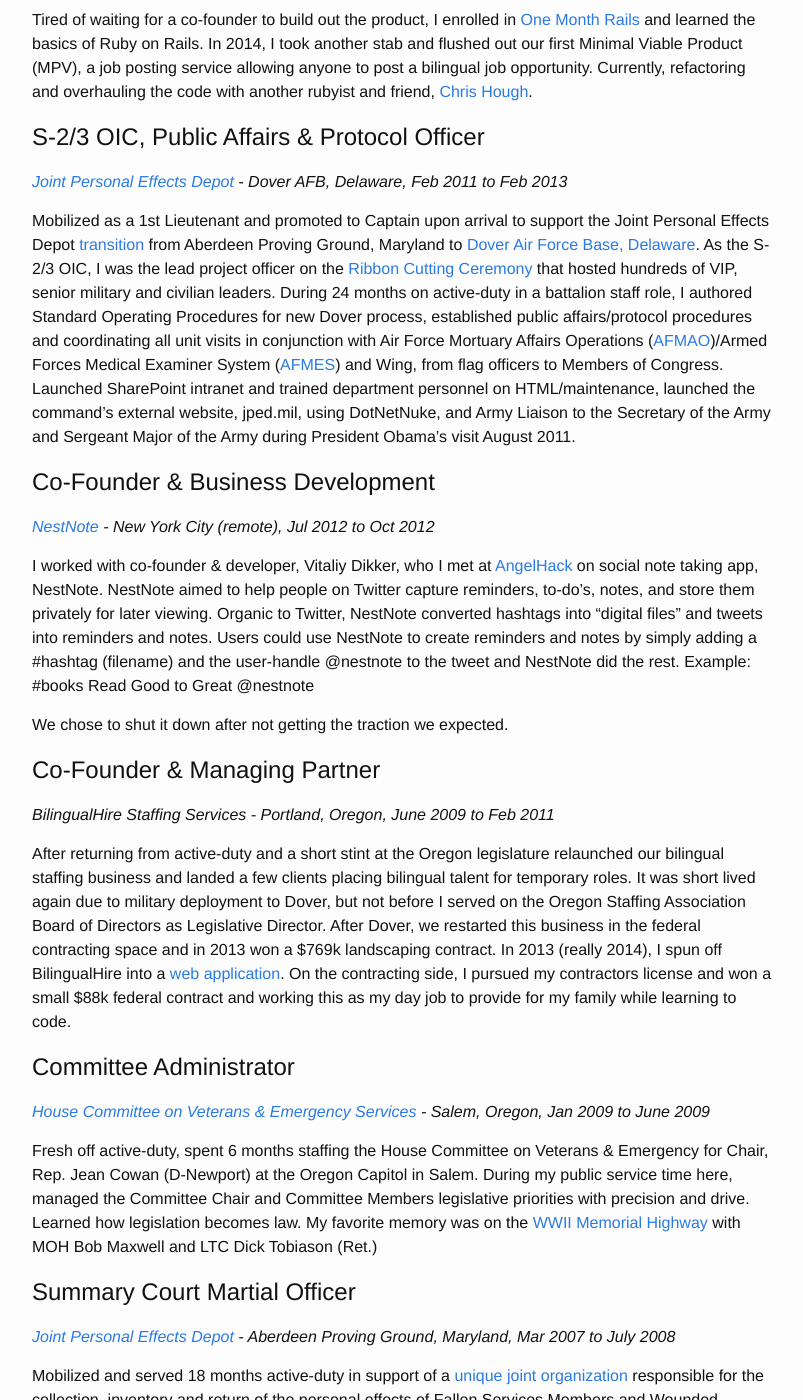
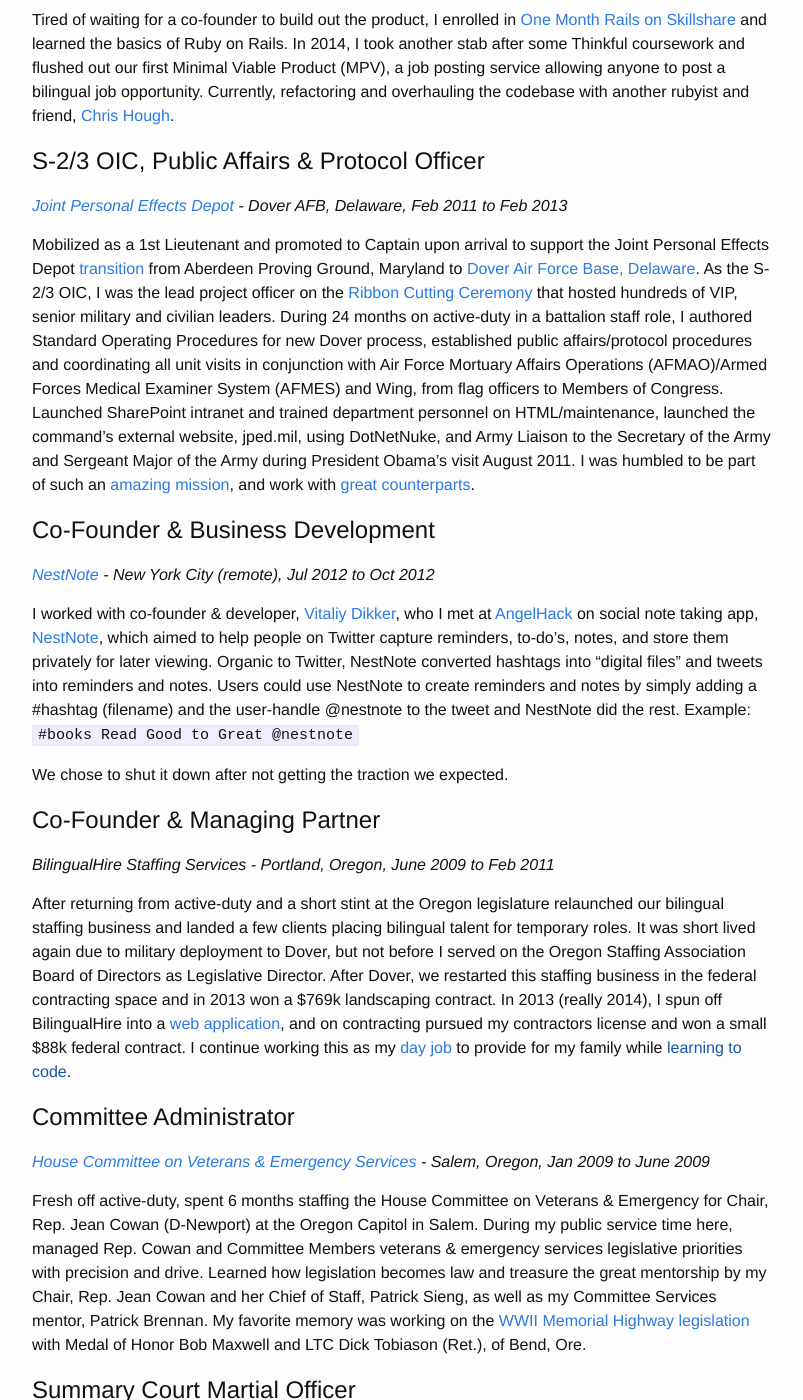
Before and after one commit to davidmolina/davidmolina.github.io, a Jekyll site: the page built from resume.md, in a window 1280 px wide and 1400 px high, scrolled down 1869 px. Shown: the whole window, without its empty margins (238-1041 px from the left). Built offline with Jekyll 4.4.1, drawn with Linux system fonts in a browser that asks for light colours; some of the changed text lies outside the part shown.

Commit message:
Update resume

```diff
--- a/resume.md
+++ b/resume.md
@@ -15,7 +15,7 @@
 
 Activities and Societies: Student Government, Army ROTC, Sigma Nu Fraternity, Kalmekak and MEChA
 
-During Army bootcamp I applied and was accepted for the 2001-2002 academic year. After graduating AIT, I packed up my personal stuff in Mount Vernon, drove to Corvallis and enrolled in spring 2001. I fell in love with, "*the study of who gets what, when and how*," and after a semester chose political science as my major. After 9/11, I contracted as an MS III cadet replacing my Private First Class (PFC) rank with Cadet rank and began my journey to be a Commissionined Officer.
+During [Army bootcamp](https://twitter.com/davidcmolina/status/479841428747476992) I applied and was accepted for the 2001-2002 academic year. After graduating AIT, I packed up my personal stuff in Mount Vernon, drove to Corvallis and enrolled in spring 2001. I fell in love with, "*the study of who gets what, when and how*," and after a semester chose political science as my major. After 9/11, I contracted as an MS III cadet replacing my Private First Class (PFC) rank with Cadet rank and began my journey to be a Commissionined Officer.
 
 # Skagit Valley College
 
@@ -48,7 +48,7 @@
 I spent summer 2005 living half the time in the Georgia woods planning, rehearsing and executing military training operations. The other half in class writing OPORDs. Mornings we ran 5ks to, *"When my granny was 91"* and *"C-130 Rolling Down the Strip."*
 
 ## Skills
-I enjoy using Ruby on Rails and Jekyll. Currently I'm learning Ember and Hugo, and store all my code in [GitHub](https://github.com/davidmolina?tab=activity). Prior to learning about  Jekyll, I used WordPress, SharePoint, and DotNetNuke for blogging.
+I enjoy using Ruby on Rails and Jekyll. Currently I'm learning Ember and Hugo, and store all my code in [GitHub](https://github.com/davidmolina?tab=activity). Prior to falling in love with Jekyll, I used Middleman, WordPress, SharePoint, and DotNetNuke.
 
 ## Work Experience
 
@@ -56,20 +56,20 @@
 
 *[BilingualHire](http://bilingualhire.co) - Portland, Oregon, Feb 2013 to Present*
 
-Tired of waiting for a co-founder to build out the product, I enrolled in [One Month Rails](https://www.skillshare.com/classes/technology/Teach-Yourself-to-Code-One-Month-Rails/1289605848/projects/983) and learned the basics of Ruby on Rails. In 2014, I took another stab and flushed out our first Minimal Viable Product (MPV), a job posting service allowing anyone to post a bilingual job opportunity. Currently, refactoring and overhauling the code with another rubyist and friend, [Chris Hough](https://github.com/chrishough/my-resume).
+Tired of waiting for a co-founder to build out the product, I enrolled in [One Month Rails on Skillshare](https://www.skillshare.com/classes/technology/Teach-Yourself-to-Code-One-Month-Rails/1289605848/projects/983) and learned the basics of Ruby on Rails. In 2014, I took another stab after some Thinkful coursework and flushed out our first Minimal Viable Product (MPV), a job posting service allowing anyone to post a bilingual job opportunity. Currently, refactoring and overhauling the codebase with another rubyist and friend, [Chris Hough](https://github.com/chrishough/my-resume).
 
 # S-2/3 OIC, Public Affairs & Protocol Officer
 
 *[Joint Personal Effects Depot](http://www.army.mil/article/104747/) - Dover AFB, Delaware,
 Feb 2011 to Feb 2013*
 
-Mobilized as a 1st Lieutenant and promoted to Captain upon arrival to support the Joint Personal Effects Depot [transition](http://www.dover.af.mil/news/story.asp?id=123252347) from Aberdeen Proving Ground, Maryland to [Dover Air Force Base, Delaware](https://www.flickr.com/photos/davidcmolina/albums/72157626376244957). As the S-2/3 OIC, I was the lead project officer on the [Ribbon Cutting Ceremony](https://www.flickr.com/photos/davidcmolina/albums/72157626431083423) that hosted hundreds of VIP, senior military and civilian leaders. During 24 months on active-duty in a battalion staff role, I authored Standard Operating Procedures for new Dover process, established public affairs/protocol procedures and coordinating all unit visits in conjunction with Air Force Mortuary Affairs Operations ([AFMAO](http://www.mortuary.af.mil/))/Armed Forces Medical Examiner System ([AFMES](http://www.health.mil/afmes)) and Wing, from flag officers to Members of Congress. Launched SharePoint intranet and trained department personnel on HTML/maintenance, launched the command's external website, jped.mil, using DotNetNuke, and Army Liaison to the Secretary of the Army and Sergeant Major of the Army during President Obama's visit August 2011.
+Mobilized as a 1st Lieutenant and promoted to Captain upon arrival to support the Joint Personal Effects Depot [transition](http://www.dover.af.mil/news/story.asp?id=123252347) from Aberdeen Proving Ground, Maryland to [Dover Air Force Base, Delaware](https://www.flickr.com/photos/davidcmolina/albums/72157626376244957). As the S-2/3 OIC, I was the lead project officer on the [Ribbon Cutting Ceremony](https://www.flickr.com/photos/davidcmolina/albums/72157626431083423) that hosted hundreds of VIP, senior military and civilian leaders. During 24 months on active-duty in a battalion staff role, I authored Standard Operating Procedures for new Dover process, established public affairs/protocol procedures and coordinating all unit visits in conjunction with Air Force Mortuary Affairs Operations (AFMAO)/Armed Forces Medical Examiner System (AFMES) and Wing, from flag officers to Members of Congress. Launched SharePoint intranet and trained department personnel on HTML/maintenance, launched the command's external website, jped.mil, using DotNetNuke, and Army Liaison to the Secretary of the Army and Sergeant Major of the Army during President Obama's visit August 2011. I was humbled to be part of such an [amazing mission](https://twitter.com/davidcmolina/status/284748039019712512), and work with [great counterparts](https://twitter.com/davidcmolina/status/293833974575415298).
 
 # Co-Founder & Business Development
 
 *[NestNote](https://www.crunchbase.com/organization/nestnote#/entity) - New York City (remote), Jul 2012 to Oct 2012*
 
-I worked with co-founder & developer, Vitaliy Dikker, who I met at [AngelHack](https://www.pinterest.com/yangbodu/angelhackny/) on social note taking app, NestNote. NestNote aimed to help people on Twitter capture reminders, to-do's, notes, and store them privately for later viewing. Organic to Twitter, NestNote converted hashtags into "digital files" and tweets into reminders and notes. Users could use NestNote to create reminders and notes by simply adding a #hashtag (filename) and the user-handle @nestnote to the tweet and NestNote did the rest. Example: #books Read Good to Great @nestnote
+I worked with co-founder & developer, [Vitaliy Dikker](https://twitter.com/davidcmolina/status/216910406667608065), who I met at [AngelHack](https://twitter.com/davidcmolina/status/217020769396469760) on social note taking app, [NestNote](https://twitter.com/davidcmolina/status/220897990712377344), which aimed to help people on Twitter capture reminders, to-do's, notes, and store them privately for later viewing. Organic to Twitter, NestNote converted hashtags into "digital files" and tweets into reminders and notes. Users could use NestNote to create reminders and notes by simply adding a #hashtag (filename) and the user-handle @nestnote to the tweet and NestNote did the rest. Example: `#books Read Good to Great @nestnote`
 
 We chose to shut it down after not getting the traction we expected.
 
@@ -77,13 +77,13 @@
 
 *BilingualHire Staffing Services - Portland, Oregon, June 2009 to Feb 2011*
 
-After returning from active-duty and a short stint at the Oregon legislature relaunched our bilingual staffing business and landed a few clients placing bilingual talent for temporary roles. It was short lived again due to military deployment to Dover, but not before I served on the Oregon Staffing Association Board of Directors as Legislative Director. After Dover, we restarted this business in the federal contracting space and in 2013 won a $769k landscaping contract. In 2013 (really 2014), I spun off BilingualHire into a [web application](http://bilingualhire.co). On the contracting side, I pursued my contractors license and won a small $88k federal contract and working this as my day job to provide for my family while learning to code.
+After returning from active-duty and a short stint at the Oregon legislature relaunched our bilingual staffing business and landed a few clients placing bilingual talent for temporary roles. It was short lived again due to military deployment to Dover, but not before I served on the Oregon Staffing Association Board of Directors as Legislative Director. After Dover, we restarted this staffing business in the federal contracting space and in 2013 won a $769k landscaping contract. In 2013 (really 2014), I spun off BilingualHire into a [web application](http://bilingualhire.co), and on contracting pursued my contractors license and won a small $88k federal contract. I continue working this as my [day job](https://twitter.com/davidcmolina/status/478228764963266560) to provide for my family while [learning to code]().
 
 # Committee Administrator
 
 *[House Committee on Veterans & Emergency Services](https://olis.leg.state.or.us/liz/2009R1/Committees/HVES/Overview) - Salem, Oregon, Jan 2009 to June 2009*
 
-Fresh off active-duty, spent 6 months staffing the House Committee on Veterans & Emergency for Chair, Rep. Jean Cowan (D-Newport) at the Oregon Capitol in Salem. During my public service time here, managed the Committee Chair and Committee Members legislative priorities with precision and drive. Learned how legislation becomes law. My favorite memory was on the [WWII Memorial Highway](http://bendheroes.org/highway/) with MOH Bob Maxwell and LTC Dick Tobiason (Ret.)
+Fresh off active-duty, spent 6 months staffing the House Committee on Veterans & Emergency for Chair, Rep. Jean Cowan (D-Newport) at the Oregon Capitol in Salem. During my public service time here, managed Rep. Cowan and Committee Members veterans & emergency services legislative priorities with precision and drive. Learned how legislation becomes law and treasure the great mentorship by my Chair, Rep. Jean Cowan and her Chief of Staff, Patrick Sieng, as well as my Committee Services mentor, Patrick Brennan. My favorite memory was working on the [WWII Memorial Highway legislation](http://bendheroes.org/highway/) with Medal of Honor Bob Maxwell and LTC Dick Tobiason (Ret.), of Bend, Ore.
 
 # Summary Court Martial Officer
 *[Joint Personal Effects Depot](http://www.c-span.org/video/?195351-1/joint-personal-effects-depot) - Aberdeen Proving Ground, Maryland, Mar 2007 to July 2008*
@@ -116,17 +116,17 @@
 
 Served as the first Director of Fund Development & Special Projects for the Susannah Maria Gurule (SMG) Foundation, a Latina/o healthy advocacy community-based organization dedicated towards reducing health disparities by educating families and children, empowering young Latina women and breast-cancer preventative awareness.
 
-During my short tenure, coordinated the Salud Familiar Latina/o Family Health Fair & Conference at the University of Portland, the Latinos & Diabetes Seminar for Primary Care Providers at the World Forestry Center, and won a $10K grant from the Lowe's Charitable & Educational Foundation for organizational facility improvements. I was also a member of the Willamette Valley Development Officers. I worked under the guidance of Executive Director, Marie Dahlstrom, and founder, Clara Padilla-Andrews.
+During my short tenure, coordinated the Salud Familiar Latina/o Family Health Fair & Conference at the University of Portland, the Latinos & Diabetes Seminar for Primary Care Providers at the World Forestry Center, and won a $10K grant from the Lowe's Charitable & Educational Foundation for organizational facility improvements. I was also a member of the Willamette Valley Development Officers. I worked under the guidance of Executive Director, Marie Dahlstrom, and founder/board chair, Clara Padilla-Andrews.
 
 # Guest Writer
 
 *El Hispanic News y Más - Portland, Oregon, Oct 2003 to Mar 2004*
 
-I returned to the states after Costa Rica determined to own a media company and write. I reached out to this historic Portland Hispanic publication, and began writing. I credit Clara Padilla-Andrews and Julie Garza for giving me a shot. Wrote just a few articles in-between finishing up my political science degree:
+I returned to the states after Costa Rica determined to own a media company and write. I reached out to this historic Portland Hispanic publication, and began writing. I credit owner, Clara Padilla-Andrews, and editor-in-chief, Julie Cortez for giving me a shot. Wrote just a few articles in-between finishing up my political science degree:
 
-- Los Angeles, California: Dec 17, 2003, *"Series of Spanish Rock Concerts Raises Scholarships for Hispanics (Serie Nacional de Conciertos de Rock en Espanol Recauda Fondos Para Becas Hispanas)."*
+- Los Angeles, California: Dec 17, 2003, *"Series of Spanish Rock Concerts Raises Scholarships for Hispanics."*
 
-- Woodburn, Oregon: Oct 29, 2003, *"Latino Educational and Recreational Network Receives High Award (Red Latina Educativa y Recreativa Recibe Importante Galardon)."*
+- Woodburn, Oregon: Oct 29, 2003, *"Latino Educational and Recreational Network Receives High Award."*
 
 # Journalism Intern
 
@@ -134,7 +134,7 @@
 
 Accepted to an international internship (IE3) in San Jose, Costa Rica, I researched, drafted and published articles for the Institute for Central American Studies (ICAS) monthly journal, Mesoamerica, that focused on the realities of Central America and understanding of the region.
 
-I cut my teeth here writing and credit the Executive Director, Linda Holland, for her persistence and helping me improve my writing. In 2014, ICAS was renamed to the [Institute for Central American Development Studies](http://icads.org/). During my time in-country, I joined the [Club de Montañismo at La Universidad de Costa Rica](http://www.clubmont.ucr.ac.cr/) and trekked a ton throughout the beautiful country to places that were not on tourist maps.
+I cut my teeth here writing and credit the Executive Director, Linda Holland, for her persistence and helping me improve my writing. In 2014, ICAS was renamed to the [Institute for Central American Development Studies](http://icads.org/). During my time in-country, I joined the [Club de Montañismo at La Universidad de Costa Rica](http://www.clubmont.ucr.ac.cr/) and trekked a ton throughout country to places that were not on tourist maps. I also improved my Spanish during this time.
 
 # Cadet
 
@@ -154,7 +154,7 @@
 
 *[Operation Code](http://operationcode.org)* - Portland, Oregon, Aug 2014 to Present
 
-Determined to learn to code and build my dream web application using my education benefits earned after a decade in uniform, I created a website to petition our U.S. Congress to expand the New GI Bill to include, code schools and vocational schools for aspiring programmers. What became a small open source project has evolved to become an incorporated Oregon nonprofit, with a [pending 501(c)(3) application](https://twitter.com/operation_code/status/707267330066108417) to the IRS, a governing [Board of Directors](http://operationcode.org/board), a growing community of military/veterans learning to code, [software mentors](http://operation-code.slack.com), a [donation page](operationcode.org/donate) using Stripe, and software companies all [supporting](https://operationcode.org/blog/2016/03/02/conference-scholarships.html) veterans to fill the nation's technical talent shortage with American patriots who can code. Learn more on our [blog](https://medium.com/@operation_code).
+Two-years after exiting active-duty and determined to learn to code and build my dream web application using my education benefits earned after a decade in uniform, I created a website to petition our U.S. Congress to expand the New GI Bill to include code schools. What became a small open source project and petition has [evolved](https://operationcode.org/press) overtime to include, software mentorship, scholarships, employer services and advocacy for America's men and women who've served in uniform to learn to code and fill the nation's technical talent shortage. Learn more on our [blog](https://medium.com/@operation_code), [Twitter](twitter.com/operation_code) or [Facebook](https://www.facebook.com/operationcode.org).
 
 # Co-Organizer
 
@@ -170,7 +170,7 @@
 
 # Advisor
 
-*[Oregon Community Foundation, Latino Partnership Program](http://www.oregoncf.org/ocf-initiatives/civic-engagement/latino-partnership) - Sep 2013 to present*
+*[Oregon Community Foundation, Latino Partnership Program](http://www.oregoncf.org/ocf-initiatives/civic-engagement/latino-partnership) - Sep 2013 to Present*
 
 Addressing Latino leadership throughout Oregon through a philanthropic lens.
 
@@ -189,7 +189,7 @@
 # Founder
 
 *[Oregon State University Chicano/Latino Alumni Association](https://www.flickr.com/photos/osuclaa/) - Corvallis, Oregon
-Apr 2006 - Oct 2010*
+Apr 2006 to Oct 2010*
 
 Founded the OSU Chicana/o Alumni Association of Oregon State University (ChAOSU), formed first board of directors, raised funds and awarded annual book scholarships, organized and host annual on-campus reunion, launch an endownment scholarship fund for future generations, keynote at Si Se Pudo graduation, launch official OSU alumni page, and Facebook page.
 
```
Also changed, not shown: other parts of resume.md (+4 -4 lines).
